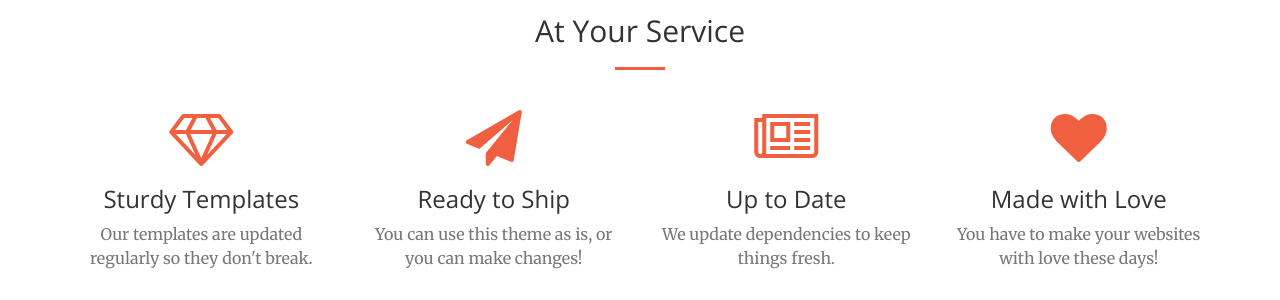
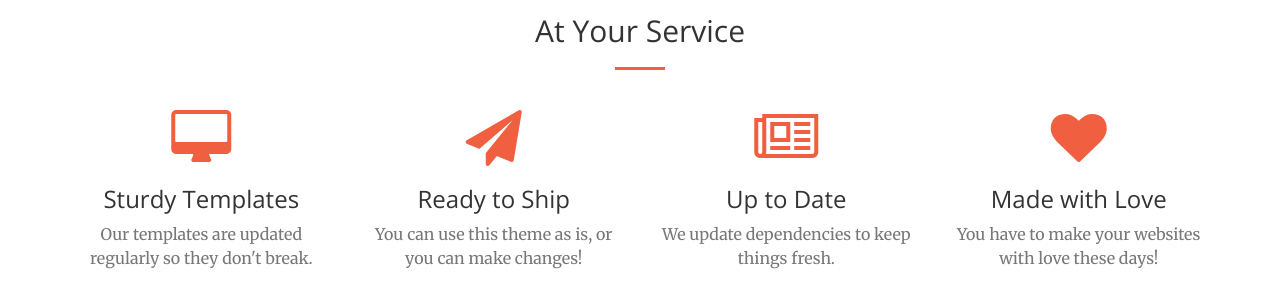
Before and after one commit to des938/des938.github.io, a Jekyll site: the page index.html, which Jekyll copies as it is, in a window 1280 px wide and 900 px high, scrolled down 1254 px. Shown: the part 150-450 px from the top of the window. Built offline with Jekyll 4.4.1, drawn with Linux system fonts in a browser that asks for light colours.

Commit message:
updated icon and removed old photo

```diff
--- a/index.html
+++ b/index.html
@@ -108,7 +108,7 @@
         <div class="row">
             <div class="col-lg-3 col-md-6 text-center">
                 <div class="service-box">
-                    <i class="fa fa-4x fa-diamond wow bounceIn text-primary"></i>
+                    <i class="fa fa-4x fa-desktop wow bounceIn text-primary"></i>
                     <h3>Sturdy Templates</h3>
                     <p class="text-muted">Our templates are updated regularly so they don't break.</p>
                 </div>
```
Also changed, not shown: img/header old.jpg (deleted).
